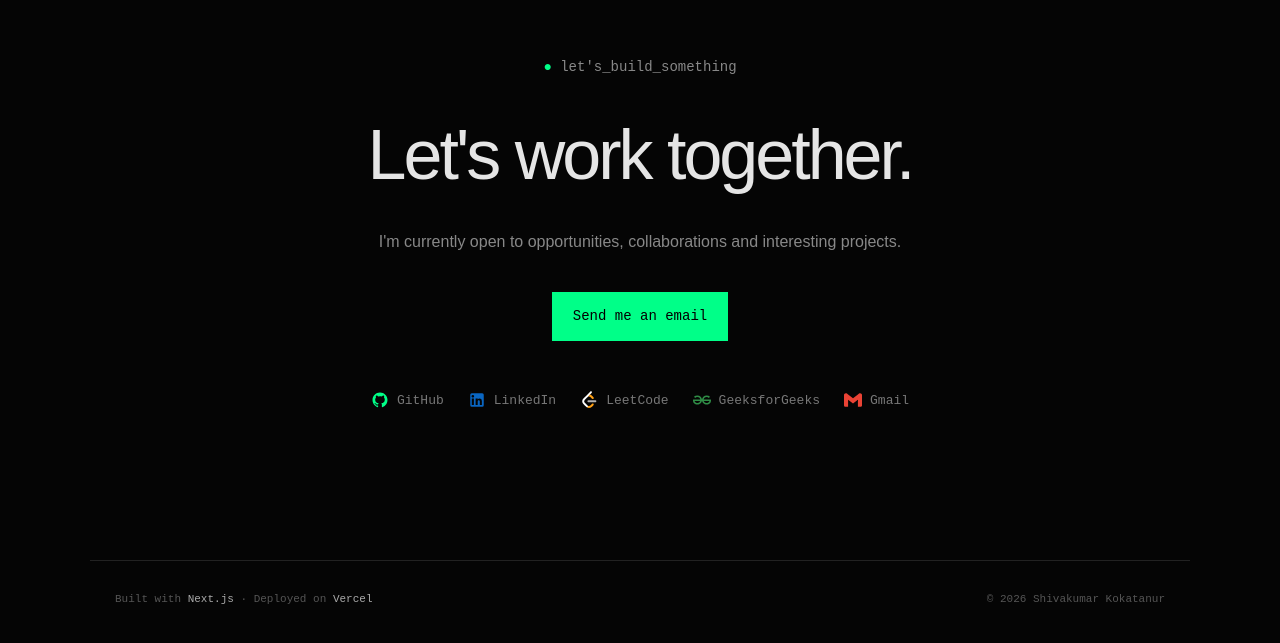
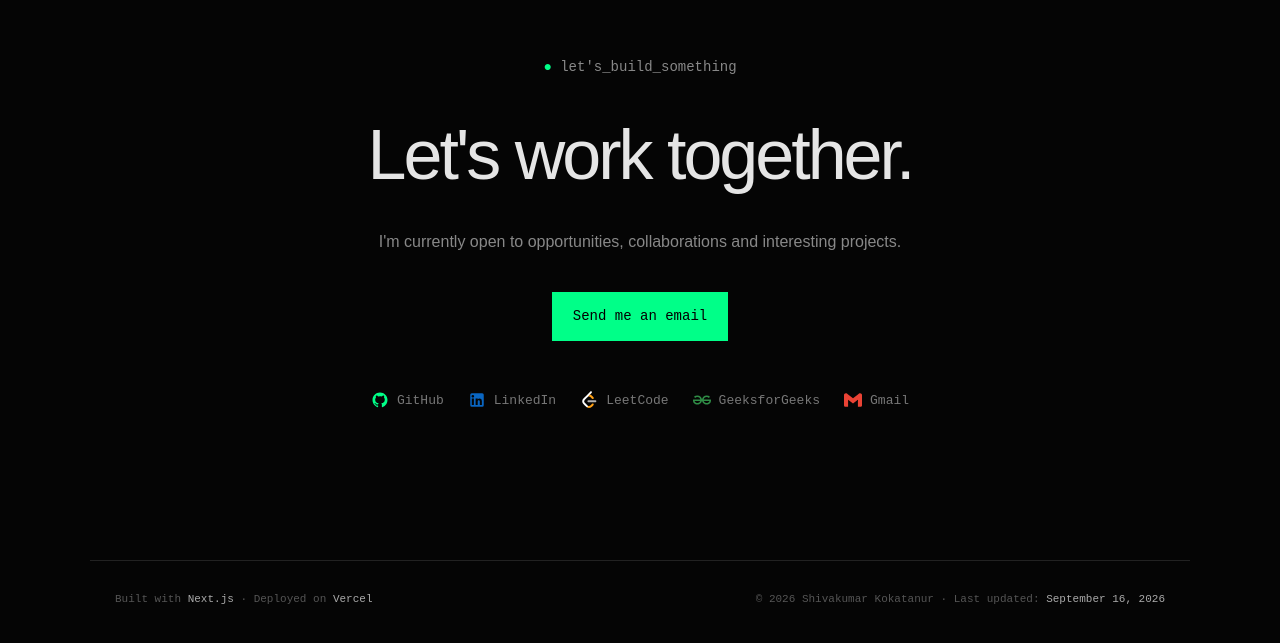
Before and after one commit to ShivakumarSK2005/Portpolio, a Next.js app: page / in a window 1280 px wide. Shown: the part 4967-5610 px from the top of the page. Built offline with nearby package versions, Linux system fonts and the light colour scheme.

Commit message:
feat: add last updated date to footer

```diff
--- a/src/app/globals.css
+++ b/src/app/globals.css
@@ -972,10 +972,14 @@ footer {
 
   display: flex;
   justify-content: space-between;
+  align-items: center;
+  flex-wrap: wrap;
+  gap: 15px;
 
   color: #555;
   font-family: monospace;
   font-size: 11px;
+  line-height: 1.6;
 
   border-top: 1px solid var(--border);
 }
--- a/src/app/page.tsx
+++ b/src/app/page.tsx
@@ -751,7 +751,10 @@ export default function Home() {
           Built with <span>Next.js</span> · Deployed on <span>Vercel</span>
         </p>
 
-        <p suppressHydrationWarning>© {new Date().getFullYear()} Shivakumar Kokatanur</p>
+        <p suppressHydrationWarning>
+          © {new Date().getFullYear()} Shivakumar Kokatanur · Last updated:{" "}
+          <span>September 16, 2026</span>
+        </p>
       </footer>
 
       {/* COMING SOON TOAST */}
```
